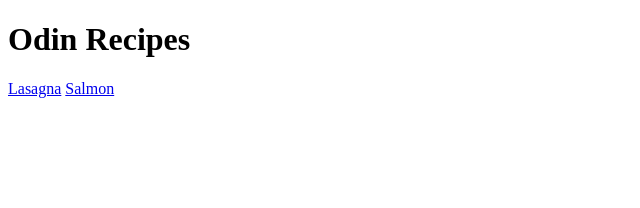
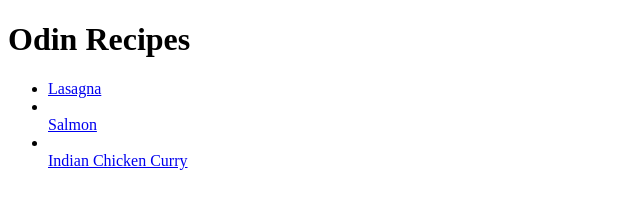
Before and after one commit to SLYearwood/odin-recipes, a plain HTML site: page index.html in a window 1280 px wide. Shown: the whole page, without its empty margins (0-640 px from the left). Drawn offline with Linux system fonts and the light colour scheme.

Commit message:
add murgh-kari to home page

```diff
--- a/index.html
+++ b/index.html
@@ -7,7 +7,10 @@
 </head>
 <body>
     <h1>Odin Recipes</h1>
-    <a href="./recipes/lasagna.html">Lasagna</a>
-    <a href="./recipes/salmon.html">Salmon</a>
+    <ul>
+        <li><a href="./recipes/lasagna.html">Lasagna</a></li>
+        <li></li><a href="./recipes/salmon.html">Salmon</a></li>
+        <li></li><a href="./recipes/murgh-kari.html">Indian Chicken Curry</a></li>
+    </ul>
 </body>
 </html>
```
